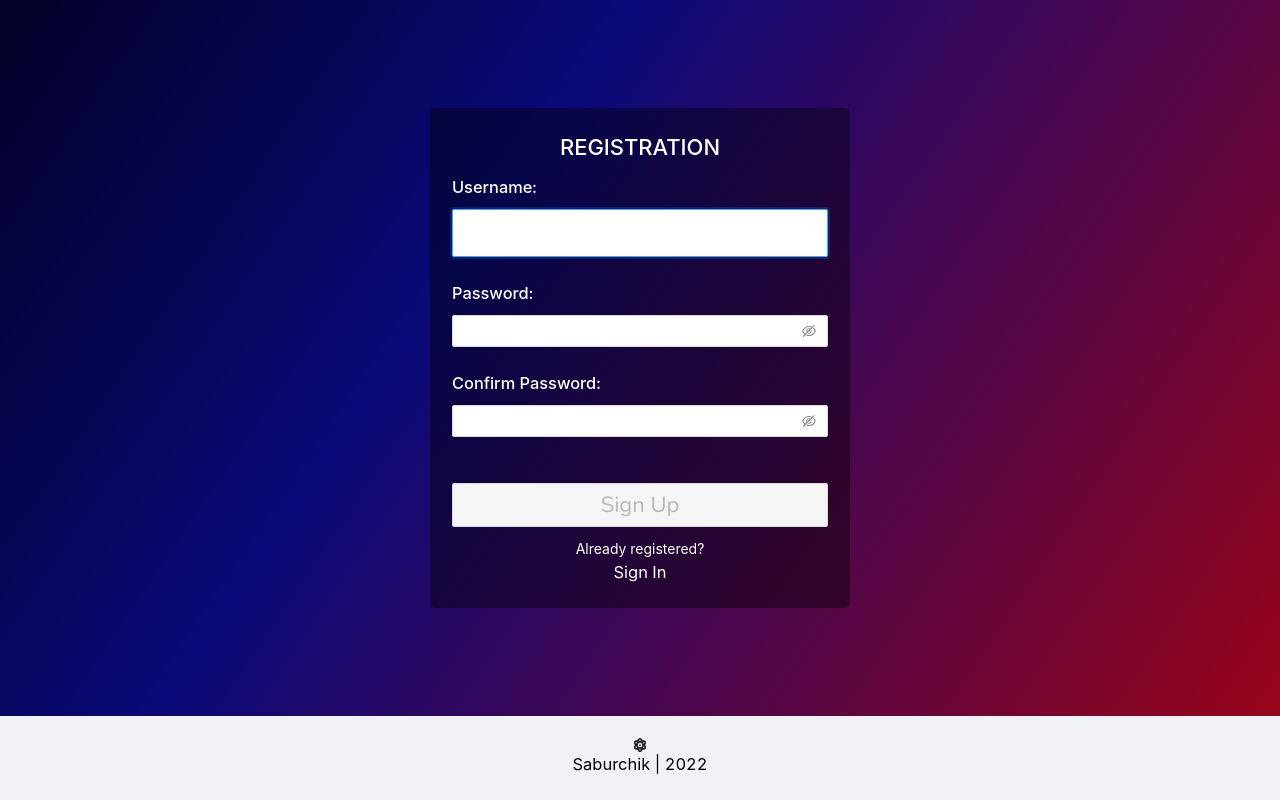
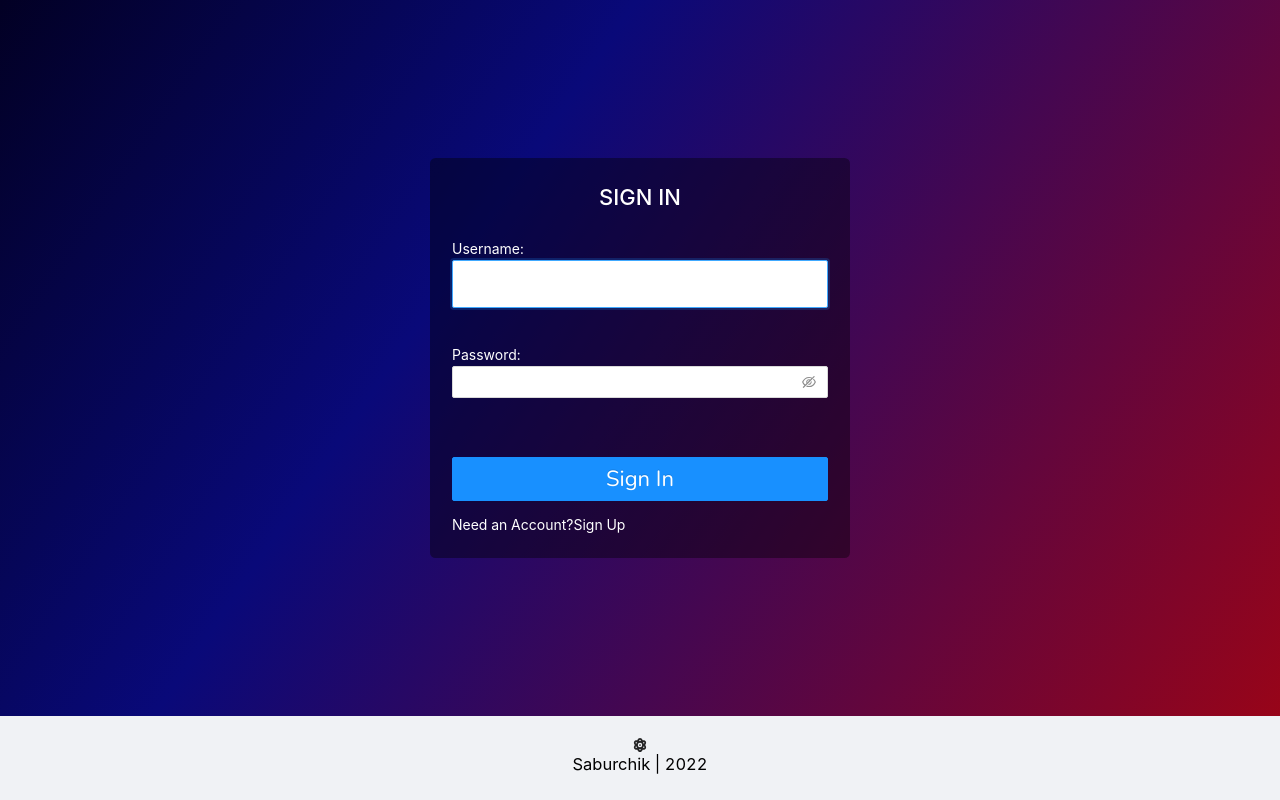
Before and after one commit to saburchik/registration-react-app, a React (Create React App) app: page / in a window 1280 px wide. Built offline with nearby package versions, Linux system fonts and the light colour scheme.

Commit message:
added the form for sign in

```diff
--- a/src/App.css
+++ b/src/App.css
@@ -84,6 +84,7 @@ label {
 	display: flex;
 	flex-direction: column;
 	width: fit-content;
+	color: #fff;
 }
 
 .signup {
--- a/src/App.tsx
+++ b/src/App.tsx
@@ -5,12 +5,14 @@ import './App.css'
 import Register from './Register'
 import { FontAwesomeIcon } from '@fortawesome/react-fontawesome'
 import { faAtom } from '@fortawesome/free-solid-svg-icons'
+import Login from './Login'
 
 const App: FC = () => {
 	return (
 		<Layout className='layout'>
 			<Content className='content'>
-				<Register />
+				{/* <Register /> */}
+				<Login />
 			</Content>
 			<Footer className='footer'>
 				<FontAwesomeIcon icon={faAtom} />
--- /dev/null
+++ b/src/Login.tsx
@@ -0,0 +1,100 @@
+import { Button, Form, Input, InputRef } from 'antd'
+import React, {
+	ChangeEvent,
+	FC,
+	FormEvent,
+	useEffect,
+	useRef,
+	useState,
+} from 'react'
+
+const Login: FC = () => {
+	const [form] = Form.useForm()
+
+	const userRef = useRef<InputRef>(null)
+	const errRef = useRef<HTMLParagraphElement>(null)
+
+	const [user, setUser] = useState<string>('')
+	const [pwd, setPwd] = useState<string>('')
+	const [errMsg, setErrMsg] = useState<string>('')
+	const [success, setSuccess] = useState<boolean>(false)
+
+	useEffect(() => {
+		userRef.current?.focus()
+	}, [])
+	useEffect(() => {
+		setErrMsg('')
+	}, [user, pwd])
+
+	const handleSubmit = async (e: FormEvent<EventTarget>) => {
+		e.preventDefault()
+		setUser('')
+		setPwd('')
+		setSuccess(true)
+		console.log('some text')
+	}
+
+	return (
+		<>
+			{success ? (
+				<section>
+					<h1>You are logged in!</h1>
+					<br />
+					<p>
+						<a href='/'>Go to home</a>
+					</p>
+				</section>
+			) : (
+				<section>
+					<p
+						ref={errRef}
+						className={errMsg ? 'errmsg' : 'offscreen'}
+						aria-live='assertive'
+					>
+						{errMsg}
+					</p>
+					<h1>Sign In</h1>
+					<Form form={form} onSubmitCapture={handleSubmit}>
+						<Form.Item>
+							<label htmlFor='username'>Username:</label>
+							<Input
+								ref={userRef}
+								type='text'
+								id='username'
+								autoComplete='off'
+								onChange={(e: ChangeEvent<HTMLInputElement>) =>
+									setUser(e.target.value)
+								}
+								value={user}
+								required
+							/>
+						</Form.Item>
+						<Form.Item>
+							<label htmlFor='password'>Password:</label>
+							<Input.Password
+								type='password'
+								id='password'
+								onChange={(e: ChangeEvent<HTMLInputElement>) =>
+									setPwd(e.target.value)
+								}
+								value={pwd}
+								required
+							/>
+						</Form.Item>
+						<Button type='primary' className='signup' htmlType='submit'>
+							Sign In
+						</Button>
+					</Form>
+					<p>
+						Need an Account?
+						<span className='signin__inner'>
+							<a href='/'>Sign Up</a>
+						</span>
+					</p>
+				</section>
+			)}
+		</>
+	)
+}
+
+export default Login
```
